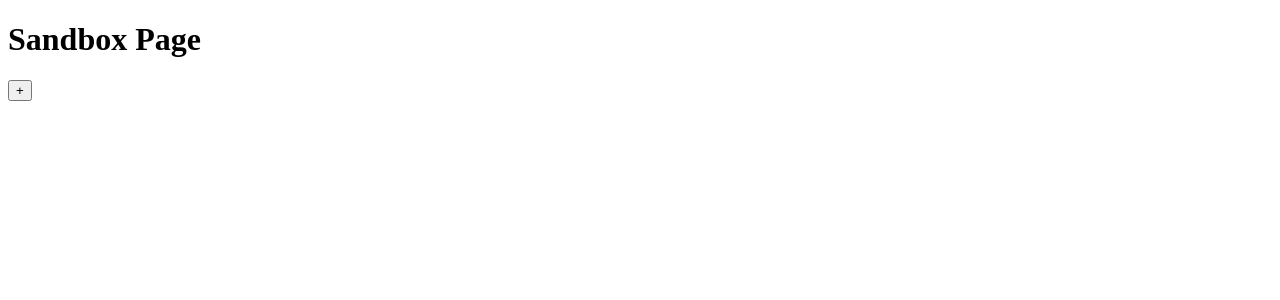
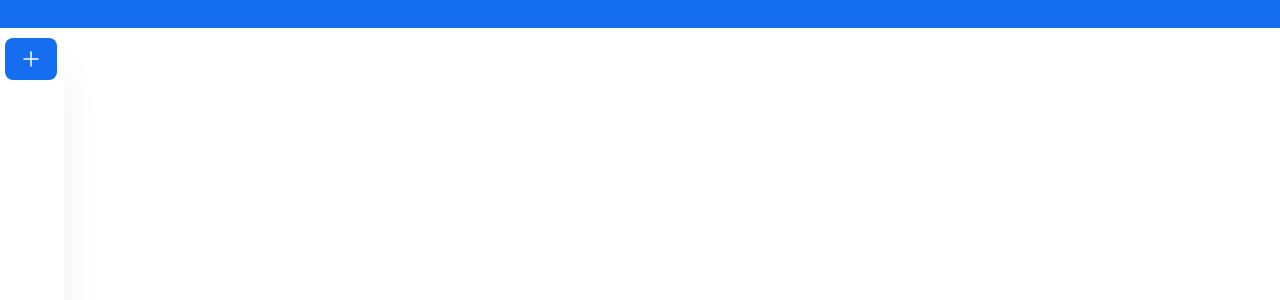
Before and after one commit to mmfallacy/task-space, a SvelteKit app: page /sandbox in a window 1280 px wide. Shown: the top 300 px of the page. Built offline with nearby package versions, Linux system fonts and the light colour scheme.

Commit message:
Added UI design for add task

```diff
--- a/src/routes/CreateTaskModal.svelte
+++ b/src/routes/CreateTaskModal.svelte
@@ -51,56 +51,86 @@
 </script>
 
 <main>
-	<button on:click={() => (showModal = true)}>
-		+
+	<div class="main">
+		<div class="navbar">
+
+		</div>
+
+		<div class="sidebar">
+			<div class="sidebar-header">
+				<button class = "plus" on:click={() => (showModal = true)}>
+						<div class = "plusbutton">
+						</div>
 				</button>
+			</div>
+		</div>
+	</div>
 
 	<Modal bind:showModal>
-		<h2 slot="header">
-			<b>Create a task</b>
-			<p>An organized task schedule is key to success!</p>
+			<div slot="header">
+				<div class="modal-header">
+					<div class="TTCommons-DemiBold-34">Create a task</div>
+					<div class="TTCommons-Regular-20">An organized task schedule is key to success!</div>
 					<hr />
-		</h2>
+				</div>
+			</div>
 
 			<form on:submit|preventDefault={onSubmit}>
 
+				<div style="margin: 0px 0px 8px 0px;">
+					<label class="TTCommons-Regular-16" for="name">Task Title</label>
+				</div>
 				<div>
-				<label for="name">Task Title</label>
-				<input
+					<input class="form"
 					type="text"
 					id="tasktitle"
 					name="tasktitle"
+					placeholder="Input subject title"
 					/>
 				</div>
 				<br />
 
+				<div class="date-time-wrapper">
+					<div class="date">
+						<div style="margin: 0px 0px 8px 0px;">
+							<label class="TTCommons-Regular-16" for="name">Date</label>
+						</div>
 						<div>
-				<label for="name">Date</label>
-				<input
+							<input class="form"
+							style="width:fit-content"
 							type=date
 							id="date"
 							name="date"
 							/>
 						</div>
-			<br />
+					</div>
 
+					<div class="time">
+						<div style="margin: 0px 0px 8px 0px;">
+							<label class="TTCommons-Regular-16" for="name">Timeslot</label>
+						</div>
 						<div>
-				<label for="name">Timeslot</label>
-				<input
+							<input class="form"
+							style="width:fit-content"
 							type=time
 							name="startTime"
 							/>
 						<nobr>-</nobr>
-				<input
+							<input class="form"
+							style="width:fit-content"
 							type=time
 							name="endTime"
 							/>
 						</div>
+					</div>
+				</div>
 				<br />
 
+				<div style="margin: 0px 0px 8px 0px;">
+					<label class="TTCommons-Regular-16" for="name">Category</label>
+				</div>
 				<div>
-				<label for="name">Category</label>
-				<select value={selected} on:change="{() => ans = ''}">
+					<select required class="form" value={selected} on:change="{() => ans = ''}">
 						{#each cat as c}
 							<option value={c}>
 							{c.text}
@@ -111,19 +141,161 @@
 				</div>
 				<br />
 
+				<div style="margin: 0px 0px 8px 0px;">
+					<label class="TTCommons-Regular-16" for="name">Notes</label>
+				</div>
 				<div>
-				<label for="name">Notes</label>
-				<input
+					<input class="form"
 					type="text"
 					name="notes"
 					/>
 				</div>
 				<br />
 
-			<button type="submit">Continue</button>
+
+				<div class="modal-footer">
+				<div>
+				</div>
+				<button class="primary-button" type="submit">Continue</button>
+				</div>
 	</Modal>
 </main>
 
 <style>
 
+.modal-footer{
+	background-position: right;
+	border-top: none;
+    border-bottom-left-radius: 8px;
+    border-bottom-right-radius: 8px;
+    display: flex;
+    align-items: right;
+    justify-content: space-between;
+}
+
+.primary-button{
+	background-color: #0A5BD0;
+
+	cursor: pointer;
+
+	font-family: Arial;
+    font-weight: 600;
+    border-radius: 5px;
+    box-shadow: none;
+    color: #F8FAFC;
+    line-height: 20px;
+    height: 44px;
+
+	border: 1px solid transparent;
+    padding: 0.375rem 0.75rem;
+    font-size: 14px;
+	text-align: center;
+    vertical-align: middle;
+	display: inline-block;
+}
+
+.date-time-wrapper {
+	display: flex;
+    align-items: center;
+    justify-content: space-between;
+	gap: 8px;
+}
+
+.form{
+	width: 100%;
+	background-color: #E2E8F0;
+	border-radius: 4px;
+    font-family: Arial;
+    padding: 12px 16px;
+    border: 1px solid #E2E8F0;
+    box-sizing: border-box;
+    transition: .5s;
+    outline: none;
+}
+
+.modal-header{
+	border-bottom: none;
+	width: 100%!important;
+	align-items: center!important;
+	line-height: 250%;
+}
+
+.navbar{
+	background: #156EF0;
+    z-index: 1000!important;
+    padding: 15px!important;
+	margin: -10px!important;
+}
+
+.plus{
+	cursor: pointer;
+
+	background: #156EF0;
+	border-radius: 8px;
+	border: none;
+}
+
+.plusbutton{
+	background-image: url(PlusButton.png);
+
+    background-repeat: no-repeat;
+    background-position: center;
+	background-size: 24px;
+    margin: 10px;
+	padding: 10px;
+
+	border: none;
+}
+
+.sidebar{
+	position: absolute;
+	background: white;
+	height: calc(100vh - 68px);
+	width: 64px!important;
+    min-width: 64px!important;
+	box-shadow: 0px 25px 50px -12px rgba(0,0,0,.1);
+
+	margin: 20px -8px;
+	padding: 0px;
+}
+
+.sidebar-header{
+    padding: 0px 0px 0px 5px;
+    border-bottom: none;
+}
+
+.main{
+	background: #E2E8F0;
+	padding: 0!important;
+	margin: 0!important;
+}
+
+.TTCommons-Regular-16 {
+	font-family: Arial;
+	font-size: 16px;
+	color: black;
+	letter-spacing: -.04em;
+}
+
+.TTCommons-Regular-20 {
+	font-family: Arial;
+	font-size: 20px;
+	color: black;
+	letter-spacing: -.04em;
+}
+
+.TTCommons-DemiBold-34 {
+	font-family: Arial;
+	font-weight: bold;
+	font-size: 34px;
+	color: black;
+	letter-spacing: -.04em;
+}
+
+.TTCommons-SemiBold-72 {
+	font-family: Arial;
+	font-size: 72px;
+	color: #04285C;
+	letter-spacing: -.04em;
+}
 </style>
--- a/src/routes/Modal.svelte
+++ b/src/routes/Modal.svelte
@@ -12,7 +12,7 @@
 	on:close={() => (showModal = false)}
 	on:click|self={() => dialog.close()}
 >
-	<div on:click|stopPropagation>
+	<div class="modal" on:click|stopPropagation>
 		<slot name="header" />
 		<slot />
 		<!-- svelte-ignore a11y-autofocus -->
@@ -20,5 +20,13 @@
 </dialog>
 
 <style>
+dialog{
+	border: none;
+    border-radius: 8px;
+    box-shadow: 0 20px 25px -5px rgba(0,0,0,.05);
+}
 
+.modal{
+	display: block!important;
+}
 </style>
--- a/src/routes/button.svelte
+++ b/src/routes/button.svelte
@@ -5,11 +5,9 @@
 
 
 <button class = {type}>
-    <slot></slot>
-
+        <slot></slot>
 </button>
 
 
 <style>
-
 </style>
--- a/src/routes/sandbox/+page.svelte
+++ b/src/routes/sandbox/+page.svelte
@@ -3,7 +3,6 @@
 </script>
 
 <main>
-    <h1>Sandbox Page</h1>
 	<Modal></Modal>
 </main>
 
```
Also changed, not shown: src/routes/.Button/Icons.png (added), src/routes/PlusButton.png (added). Lines whose indentation alone changed are shown as unchanged.
